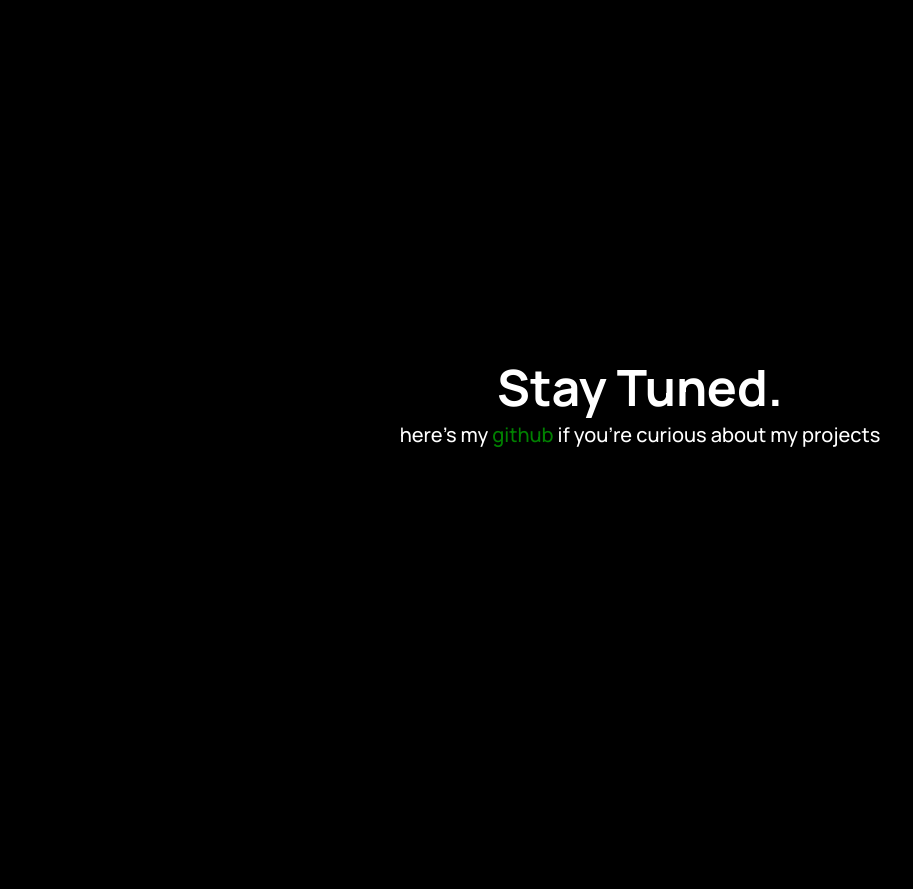
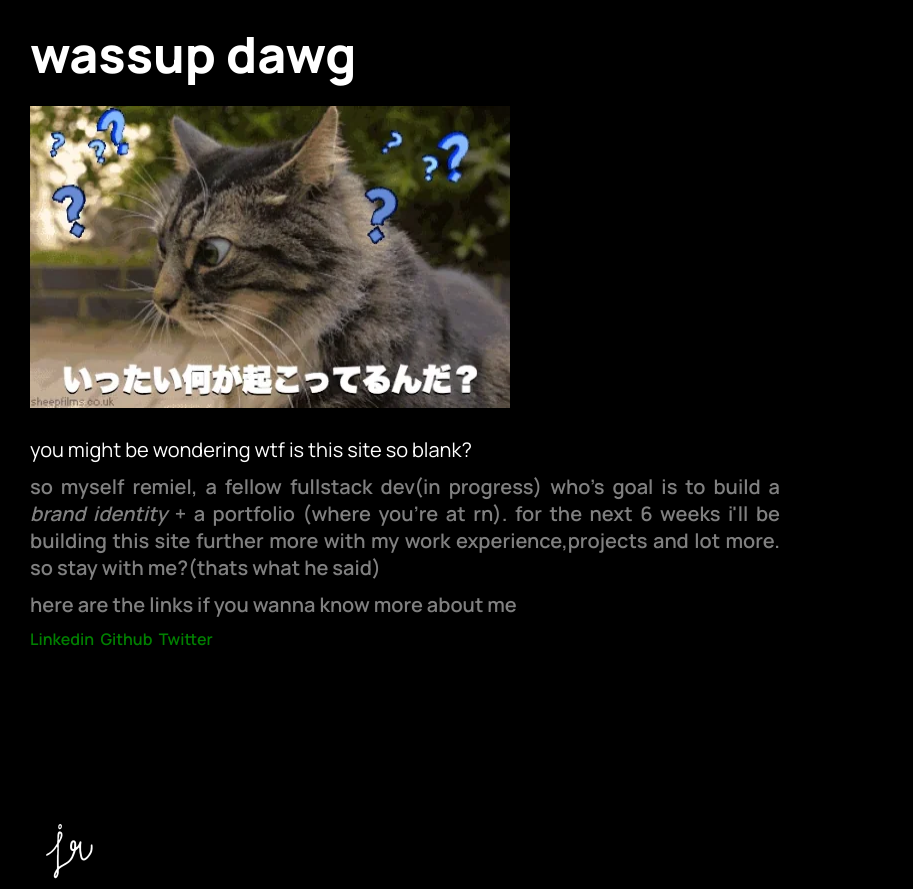
Before and after one commit to JaswanthRemiel/fyi-portfolio, a plain HTML site: page index.html in a window 1280 px wide. Shown: the whole page, without its empty margins (0-913 px from the left). Before the commit the page ends 800 px from the top, so only its background shows below. Drawn offline with Linux system fonts and the light colour scheme.

Commit message:
added v1

```diff
--- a/index.html
+++ b/index.html
@@ -10,11 +10,30 @@
         <link rel= "icon" type="image/png" href="images/favicon.png"
     </head>
     <body>
-        <div class="text1" >
-            <b>Stay Tuned.</b>
+        <div class="text1">
+            wassup dawg
         </div>
-        <div class = "text2">
-            here's my <a href="https://github.com/JaswanthRemiel" target="_blank"> github</a> if you're curious about my projects
+        <br>
+        <div style="margin-left: 10px;">
+            <img src="images/cat.webp" width="480" height="302"></img>
+        </div>
+        <br>
+        <div class = "smallptext">
+            you might be wondering wtf is this site so blank?
+        </div>
+        <p>
+            so myself remiel, a fellow fullstack dev(in progress) who's goal is to build a <i>brand identity</i> + a portfolio (where you're at rn).
+            for the next 6 weeks i'll be building this site further more with my work experience,projects and lot more. so stay with me?(thats what he said)
+        </p>
+        <p>
+            here are the links if you wanna know more about me
+        </p>
+        <div class="text3">
+            <a href="https://linkedin.com/in/jaswanthremielag" target="_blank">Linkedin</a>&nbsp;&nbsp;<a href="https://github.com/jaswanthremiel" target="_blank">Github</a>&nbsp;&nbsp;<a href="https://x.com/jrxag_official" target="_blank">Twitter</a>
+        </div>
+        <br><br><br><br><br><br><br><br>
+        <div class="watermark-container">
+            <img src="images/watermark.png" alt="Watermark" class="watermark">
         </div>
     </body>
 </html>
--- a/style.css
+++ b/style.css
@@ -1,9 +1,8 @@
 body {
     background-color: black;
     height: 100%;
-    margin: 0;
-    display: flex;
-    align-items: center;
+    margin: 20px;
+    display: center;
     flex-direction: column;
     justify-content: center;
   }
@@ -12,15 +11,27 @@ body {
     font-size: 50px;
     font-family: "Manrope", sans-serif;
     color: white;
+    font-weight: 900;
+    margin-left: 10px;
+  }
+  .text2{
+    font-size: 20px;
+    font-weight: 600;
+    margin: 10px;
+    font-family: "Manrope",sans-serif;
+
   }
 
-  .text2 {
+  p {
+    color: gray;
     font-size: 20px;
     font-family: "Manrope", sans-serif;
-    font-weight: 500;
-    color: white;
+    text-align:justify;
+    font-weight: 600;
+    justify-content: center;
+    margin: 10px;
+    max-width: 750px; /* Adjust this value as needed */
   }
-
   a:link {
     color: green;
     background-color: transparent;
@@ -44,3 +55,24 @@ body {
     background-color: transparent;
     text-decoration: underline;
   }
+.smallptext {
+  color:white ;
+  font-family: "Manrope", sans-serif;
+  font-size: 20px;
+  margin: 10px;
+}
+.watermark-container {
+  text-align: left;
+  margin: 10px;
+}
+
+.watermark {
+  width: 75px; /* Adjust the size as needed */
+}
+.text3 {
+  color: gray;
+  font-size: 16px;
+  font-weight: 600;
+  margin: 10px;
+  font-family: "Manrope",sans-serif;
+}
```
Also changed, not shown: images/cat.webp (added), images/watermark.png (added).
